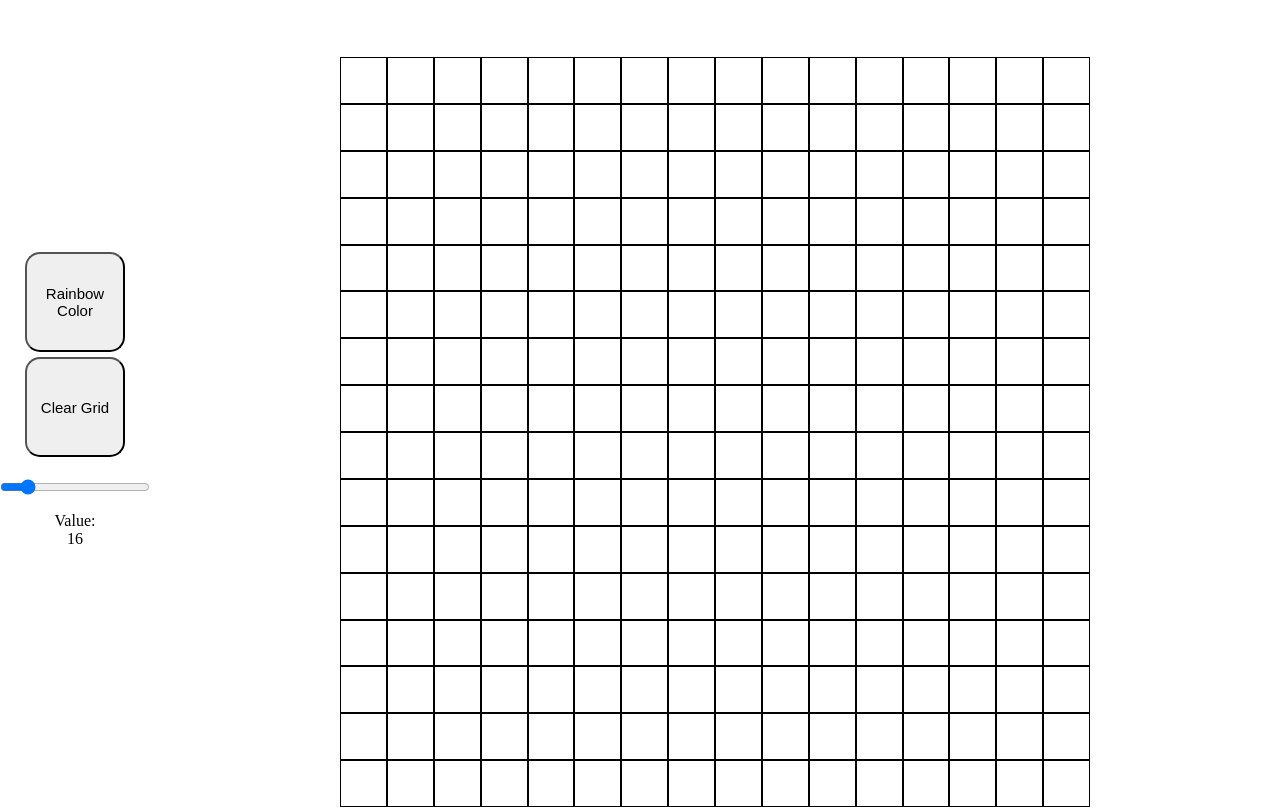
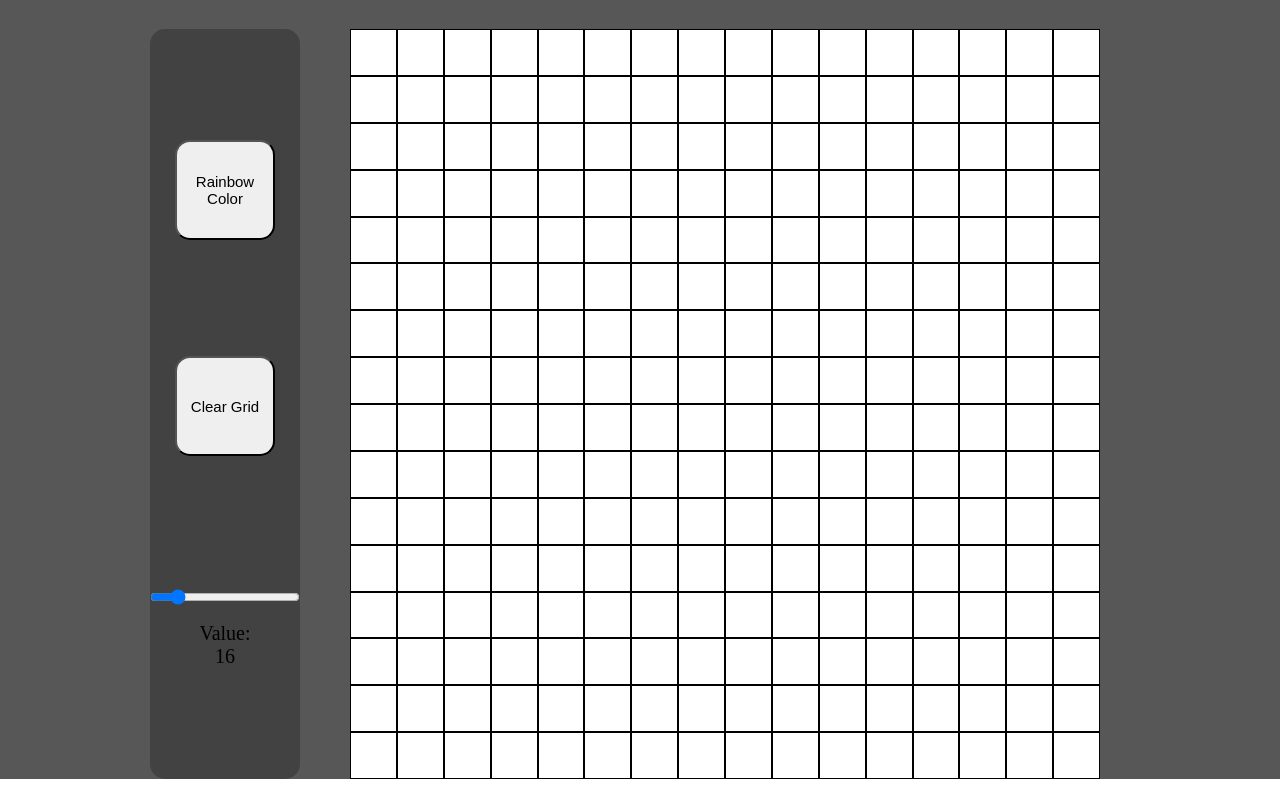
Before and after one commit to git-Zach/etch-a-sketch, a plain HTML site: page index.html in a window 1280 px wide. Shown: the part 107-914 px from the top of the page. After the commit the page ends 886 px from the top, so only its background shows below. Drawn offline with Linux system fonts and the light colour scheme.

Commit message:
Fixed layout issues

```diff
--- a/index.html
+++ b/index.html
@@ -22,6 +22,7 @@
     </div>
     <div id="container"></div>
     </div>
+    <div id="footer"></div>
 </div>
 </body>
 </html>
--- a/style.css
+++ b/style.css
@@ -1,14 +1,24 @@
+html {
+  height: 100%;
+}
+body {
+  min-height: 100%;
+}
+
+
 * {
     display: flex;
     flex-direction: column;
     margin: 0;
     padding: 0;
+
+
 }
 #header {
     font-size: 75px;
     text-indent: 100px;
     text-align: center;
-    background-color: #1363DF;
+    background-color:#3d3d3d;
     height: 100px;
     justify-content: center;
 
@@ -21,17 +31,24 @@
   }
 
 #container {
-    margin: auto;
-    margin-top: 5%;
+
     display: grid;
     width: 750px;
     height: 750px;
     grid-template-rows: repeat(var(--grid-rows), 0fr);
     grid-template-columns: repeat(var(--grid-cols), 0fr);
+
+    margin-right: 50px;
+    margin-top: 50px;
+    margin-left: 50px;
+    background-color: white;
+
   }
   #griditem {
     border: 1px solid black;
     text-align: center;
+
+
   }
 
   #griditem.active {
@@ -56,15 +73,18 @@ button:hover {
   display: flex;
   flex-direction: column;
   text-align: center;
+  height: 750px;
+  background-color: #424242;
   margin-top: auto;
-  margin-bottom: auto;
-
+  margin-left: 150px;
+  border-radius: 15px;
 }
 
 #superContainer {
   display: flex;
   flex-direction: row;
   justify-content: flex-start;
+  background-color: #575757;
 }
 
 
@@ -86,3 +106,16 @@ button:hover {
 height: 50px;
 width: 150px;
 }
+
+#footer {
+  background-color: #575757;
+  height: 100%;
+
+}
+
+#demo {
+  font-size: 20px;
+}
+p {
+  font-size: 20px;
+}
```
